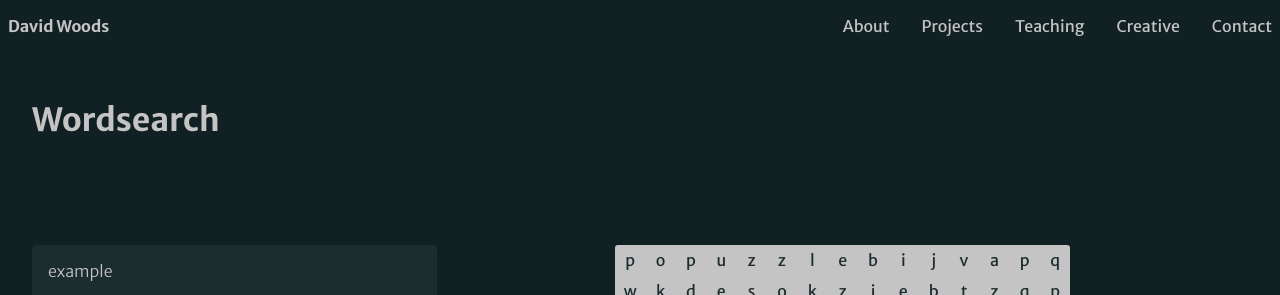
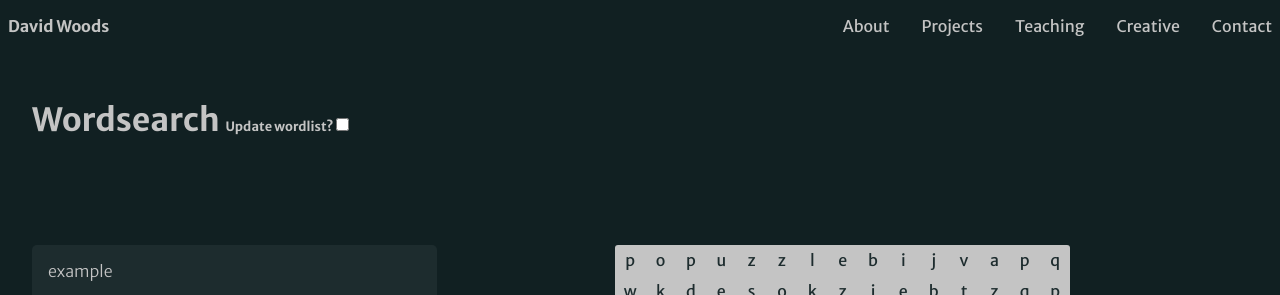
Before and after one commit to dave-woods/dwoods.xyz, a Next.js app: page /projects/wordsearch in a window 1280 px wide. Shown: the top 295 px of the page. Built offline with nearby package versions, Linux system fonts and the light colour scheme.

Commit message:
Beginnings of making wordlist editable

```diff
--- a/src/app/projects/wordsearch/Wordsearch.tsx
+++ b/src/app/projects/wordsearch/Wordsearch.tsx
@@ -18,6 +18,7 @@ export default function Wordsearch({
 }) {
   const [wordlist, setWordlist] = useState<string[]>([...initialWordlist])
   const [grid, setGrid] = useState(initialGrid)
+  const [updateable, setUpdateable] = useState(false)
 
   const [found, setFound] = useState<Word[]>([])
   const [gameFinished, setGameFinished] = useState(false)
@@ -42,10 +43,50 @@ export default function Wordsearch({
     })
   }
 
+  async function updateWordlist() {
+    const newWordlist = document
+      .getElementsByTagName('textarea')[0]
+      .value.split(/\s+/)
+    regenerate(newWordlist, grid.length).then((newGrid) => {
+      setFound([])
+      setWordlist(newWordlist)
+      setGrid(newGrid)
+      setGameFinished(false)
+      setUpdateable(false)
+    })
+  }
+
   return (
     <main className={styles.main}>
-      <h1>Wordsearch</h1>
-      {gameFinished ? (
+      <h1>
+        Wordsearch{' '}
+        <label style={{ fontSize: '0.8rem' }}>
+          Update wordlist?{' '}
+          <input
+            type='checkbox'
+            checked={updateable}
+            onChange={(e) => setUpdateable(e.target.checked)}
+          ></input>
+        </label>
+      </h1>
+      {updateable ? (
+        <div
+          style={{
+            display: 'flex',
+            flexDirection: 'column',
+            alignItems: 'center'
+          }}
+        >
+          <textarea
+            style={{ width: '100%', height: '100%' }}
+            name={'wordlist-textarea'}
+            defaultValue={wordlist.join('\n')}
+          ></textarea>
+          <Button onClick={updateWordlist} level={3}>
+            Update
+          </Button>
+        </div>
+      ) : gameFinished ? (
         <div className={styles.congratulations}>
           <h2>Congratulations! You found all the words!</h2>
           <Button level={1} onClick={reset}>
@@ -58,7 +99,11 @@ export default function Wordsearch({
           found={found.map((f) => f.word)}
         />
       )}
-      <WordsearchGrid grid={grid} found={found} onWordFind={handleWordFind} />
+      {updateable ? (
+        ''
+      ) : (
+        <WordsearchGrid grid={grid} found={found} onWordFind={handleWordFind} />
+      )}
     </main>
   )
 }
```
